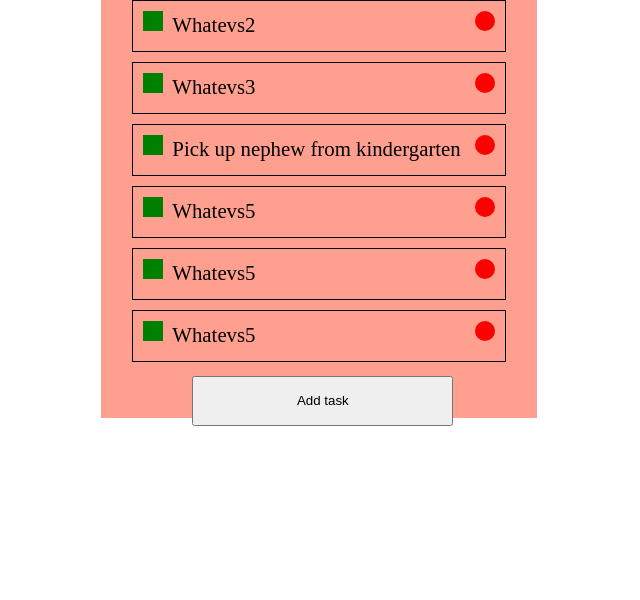
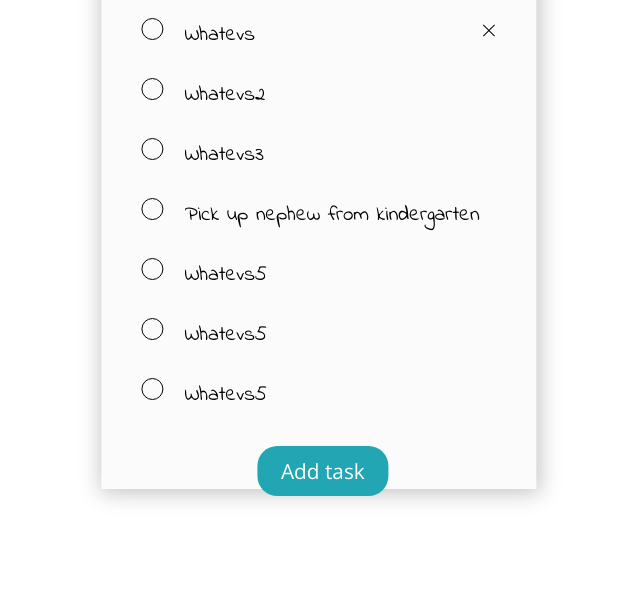
Before and after one commit to zitj/todoapp, a plain HTML site: page index.html in a window 1280 px wide. Shown: the part 200-800 px from the top of the page, without its empty margins (321-961 px from the left). Drawn offline with nearby package versions, Linux system fonts and the light colour scheme.

Commit message:
First version UI

```diff
--- a/index.html
+++ b/index.html
@@ -4,13 +4,17 @@
     <meta charset="UTF-8">
     <meta name="viewport" content="width=device-width, initial-scale=1.0">
     <link rel="stylesheet" href="style.css">
+    <link href="https://fonts.googleapis.com/css2?family=Indie+Flower&family=Open+Sans&display=swap" rel="stylesheet">
     <title>To do list</title>
 </head>
 <body>
     <div class="wrapper">
         <h1>To do list for <span>date</span></h1>
         <div class="taskList">
-            <div class="task"><div class="checkbox"></div><p>Whatevs</p><div class="rmvBtn"></div></div> <!-- end .task -->
+            <div class="task"><div class="checkbox"></div><p>Whatevs</p><div class="rmvBtn"><svg xmlns="http://www.w3.org/2000/svg" x="0px" y="0px"
+                width="25" height="25"
+                viewBox="0 0 172 172"
+                style=" fill:#000000;"><g fill="none" fill-rule="nonzero" stroke="none" stroke-width="1" stroke-linecap="butt" stroke-linejoin="miter" stroke-miterlimit="10" stroke-dasharray="" stroke-dashoffset="0" font-family="none" font-weight="none" font-size="none" text-anchor="none" style="mix-blend-mode: normal"><path d="M0,172v-172h172v172z" fill="none"></path><g fill="#000000"><path d="M49.5575,44.72l-4.8375,4.8375l36.55,36.4425l-36.55,36.4425l4.8375,4.8375l36.6575,-36.4425l36.55,36.4425l4.8375,-4.8375l-36.55,-36.4425l36.55,-36.4425l-4.8375,-4.8375l-36.55,36.4425z"></path></g></g></svg></div></div> <!-- end .task -->
             <div class="task"><div class="checkbox"></div><p>Whatevs2</p><div class="rmvBtn"></div></div> <!-- end .task -->
             <div class="task"><div class="checkbox"></div><p>Whatevs3</p><div class="rmvBtn"></div></div> <!-- end .task -->
             <div class="task"><div class="checkbox"></div><p>Pick up nephew from kindergarten</p><div class="rmvBtn"></div></div> <!-- end .task -->
--- a/style.scss
+++ b/style.scss
@@ -1,13 +1,17 @@
 body{
     margin: 0;
     padding: 0;
+    font-family: 'Indie Flower', cursive;
 }
 .wrapper{
-    margin: 4% auto;
-    background: rgb(255, 159, 143);
+    position: absolute;
+    top: 50%;
+    left: 50%;
+    transform: translate(-50%,-50%);
     width: 30%;
     padding: 2% 2% 4%;
-    position: relative;
+    background-color: rgb(251, 251, 251);
+    box-shadow: 2px 2px 20px 2px rgba(22, 22, 22, 0.253);
 h1{
     text-align: center;
     margin: 0 0 5%;
@@ -23,34 +27,58 @@ h1{
       justify-content: flex-start;
       position: relative;
       height: 50px;
-      line-height: 5px;
+      line-height: 12px;
       margin: 5px;
       font-size: 1.3em;
-      border: 1px solid black;
-    .checkbox{
+      &:hover{
+          background-color: rgba(170, 169, 169, 0.192);
+          cursor: pointer;
+      }
+      &:last-child{
+          margin-bottom: 20px;
+      }
+    p{
+        margin-left: 3%;
+    }
+    .checkbox,
+    .rmvBtn
+    {
         margin: 2.6%;
         width: 20px;
         height: 20px;
-        background-color: green;
+        cursor:pointer;
+        border-radius: 50%;
+        transform: scale(1);
+        transition: .2s ease;
+        &:hover{
+            transform: scale(1.051);
+        }
     }
     .rmvBtn{
-        margin: 2.6%;
-        width: 20px;
-        height: 20px;
-        background-color: red;
+        // background-color: #eb4d4b;
         position: absolute;
         right: 0%;
-        border-radius: 50%;
+    }
+    .checkbox{
+        border: 1px solid black;
+
+    }
     }
 
-      }
 
     }
     button{
-        width: 60%;
-        margin: 2% 15% 0%;
+        width: 30%;
+        margin: 2% 30%;
         height: 50px;
+        font-size: 1.3em;
+        font-family: 'Open Sans', sans-serif;
         position: absolute;
-
+        border: none;
+        background-color: #22a6b3;
+        color: white;
+        border-radius: 20px;
+        outline: none;
+        cursor: pointer;
     }
 }
```
Also changed, not shown: style.css, 1 other file.
